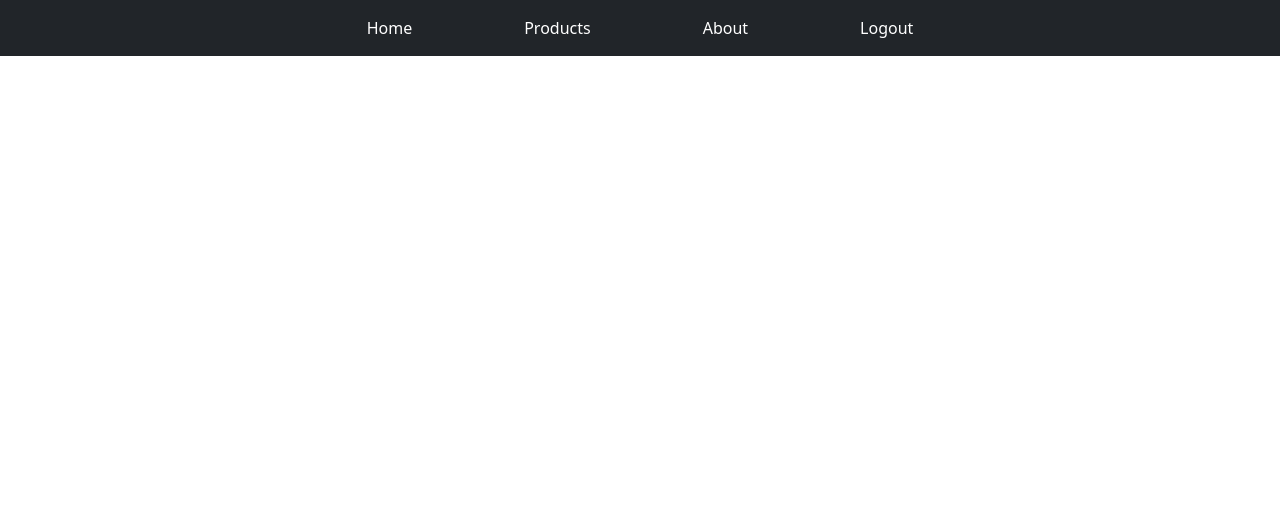
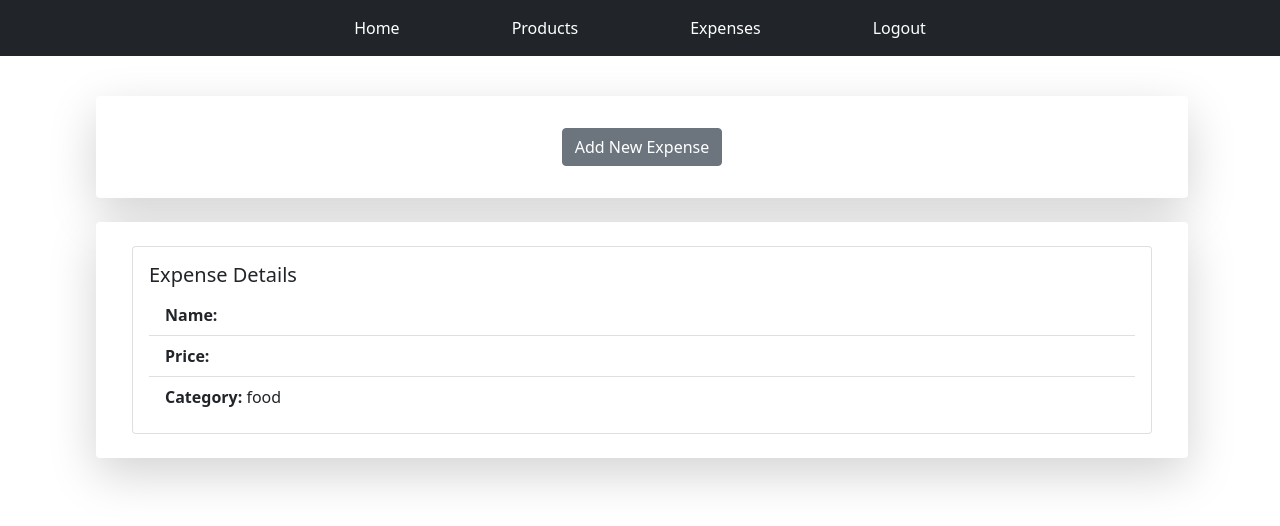
Before and after one commit to saidulixlam/ExpenseApp, a React (Create React App) app: page /expenses in a window 1280 px wide. Shown: the top 526 px of the page. Built offline with nearby package versions, Linux system fonts and the light colour scheme; sample sign-in values are in the browser's storage.

Commit message:
Adding expenses

```diff
--- a/src/App.js
+++ b/src/App.js
@@ -6,6 +6,7 @@ import Products from './components/products/Products';
 import NavBar from './components/Navbar/Navbar';
 import Profile from './components/Profile/Profile';
 import Forget from './components/pages/Forget';
+import ExpenseForm from './components/Expenses/ExpenseForm';
 
 
 const App = () => {
@@ -18,6 +19,7 @@ const App = () => {
         <Route path="/login" exact><Login /></Route>
         <Route path="/profile"><Profile/> </Route>
         <Route path="/forget"><Forget/></Route>
+        <Route path="/expenses"><ExpenseForm /></Route>
       </Switch>
     </Router>
   );
--- /dev/null
+++ b/src/components/Expenses/ExpenseDisplay.js
@@ -0,0 +1,27 @@
+import React from "react";
+import { Container, Card, ListGroup } from "react-bootstrap";
+
+const ExpenseDisplay = (props) => {
+  return (
+    <Container>
+      <Card>
+        <Card.Body>
+          <Card.Title>Expense Details</Card.Title>
+          <ListGroup variant="flush">
+            <ListGroup.Item>
+              <strong>Name:</strong> {props.expenses.description}
+            </ListGroup.Item>
+            <ListGroup.Item>
+              <strong>Price:</strong> {props.expenses.price}
+            </ListGroup.Item>
+            <ListGroup.Item>
+              <strong>Category:</strong> {props.expenses.category}
+            </ListGroup.Item>
+          </ListGroup>
+        </Card.Body>
+      </Card>
+    </Container>
+  );
+};
+
+export default ExpenseDisplay;
--- /dev/null
+++ b/src/components/Expenses/ExpenseForm.js
@@ -0,0 +1,103 @@
+import React, { useRef, useState } from "react";
+import { Container, Form, Button, Col } from "react-bootstrap";
+import ExpenseDisplay from "./ExpenseDisplay";
+
+const ExpenseForm = () => {
+    const moneySpentRef = useRef(null);
+    const expenseDescriptionRef = useRef(null);
+    const expenseCategoryRef = useRef(null);
+
+    // Declare formData state
+    const [formData, setFormData] = useState({
+        price: "",
+        description: "",
+        category: "food", // Set a default category if needed
+    });
+
+    // State to control the visibility of the form
+    const [showForm, setShowForm] = useState(false);
+
+    const handleSubmit = (e) => {
+        e.preventDefault();
+
+        // Update formData state with the values from refs
+        setFormData({
+            price: moneySpentRef.current.value,
+            description: expenseDescriptionRef.current.value,
+            category: expenseCategoryRef.current.value,
+        });
+    };
+
+    const handleAddExpenseClick = () => {
+        setShowForm(!showForm); // Toggle the visibility of the form
+    };
+
+    return (
+        <Container className="my-5 mx-5 bg-white p-4 rounded">
+            <Container className="bg-white p-4 rounded shadow-lg my-4 mx-4">
+
+                {showForm && (
+                    <Form onSubmit={handleSubmit}>
+                        <h2>Add an Expense</h2>
+                        <Form>
+                            <Form.Group as={Col} controlId="moneySpent">
+                                <Form.Label>Money Spent</Form.Label>
+                                <Form.Control
+                                    type="text"
+                                    placeholder="Enter amount"
+                                    ref={moneySpentRef}
+                                />
+                            </Form.Group>
+
+                            <Form.Group as={Col} controlId="expenseDescription">
+                                <Form.Label>Description</Form.Label>
+                                <Form.Control
+                                    type="text"
+                                    placeholder="Describe the expense"
+                                    ref={expenseDescriptionRef}
+                                />
+                            </Form.Group>
+                        </Form>
+
+                        <Form.Group controlId="expenseCategory">
+                            <Form.Label>Category</Form.Label>
+                            <Form.Control as="select" ref={expenseCategoryRef}>
+                                <option value="food">Food</option>
+                                <option value="petrol">Petrol</option>
+                                <option value="salary">Salary</option>
+                                <option value="travel">Travel</option>
+                                <option value="shopping">Shopping</option>
+                                <option value="others">Others</option>
+                                {/* Add more category options as needed */}
+                            </Form.Control>
+                        </Form.Group>
+
+                        <Button
+                            variant="primary"
+                            type="submit"
+                            className="w-100 my-2 rounded d-flex justify-content-center"
+                        >
+                            Add Expense
+                        </Button>
+
+                    </Form>
+                )}
+                <div className="text-center">
+                    <Button
+                        variant="secondary"
+                        onClick={handleAddExpenseClick}
+                        className="my-2 rounded"
+                    >
+                        {showForm ? "Cancel" : "Add New Expense"}
+                    </Button>
+                </div>
+
+            </Container>
+            <Container className="bg-white p-4 rounded shadow-lg my-4 mx-4">
+                <ExpenseDisplay expenses={formData} />
+            </Container>
+        </Container>
+    );
+};
+
+export default ExpenseForm;
--- a/src/components/Navbar/Navbar.js
+++ b/src/components/Navbar/Navbar.js
@@ -44,11 +44,11 @@ const NavBar = () => {
                                 </Nav.Link>
                             </Nav.Item>
                              )}
-                            <Nav.Item className="mx-5">
-                                <Nav.Link as={Link} to="/about" style={linkStyle}>
-                                    About
+                            {isLoggedIn && (<Nav.Item className="mx-5">
+                                <Nav.Link as={Link} to="/expenses" style={linkStyle}>
+                                    Expenses
                                 </Nav.Link>
-                            </Nav.Item>
+                            </Nav.Item>)}
                             {!isLoggedIn && (
                             <Nav.Item className="mx-5">
                                 <Nav.Link as={Link} to="/login" style={linkStyle}>
--- a/src/components/pages/Login.js
+++ b/src/components/pages/Login.js
@@ -122,7 +122,7 @@ const Login = () => {
                     <div className='text-center'>
                         {!isLoading && (
                             <Button
-                                type='submit'
+
                                 variant='light'
                                 className='mt-3 p-1 w-60 rounded btn-sm text-danger'
                                 onClick={forgetPasswordHandler}
@@ -130,7 +130,7 @@ const Login = () => {
                                 Forget Passowrd ?
                             </Button>
                         )}
-                        {isLoading && <p>Sending request...</p>}
+                        {/* {isLoading && <p>Sending request...</p>} */}
                     </div>
                     <div className='text-center'>
                         {!isLoading && (
```
